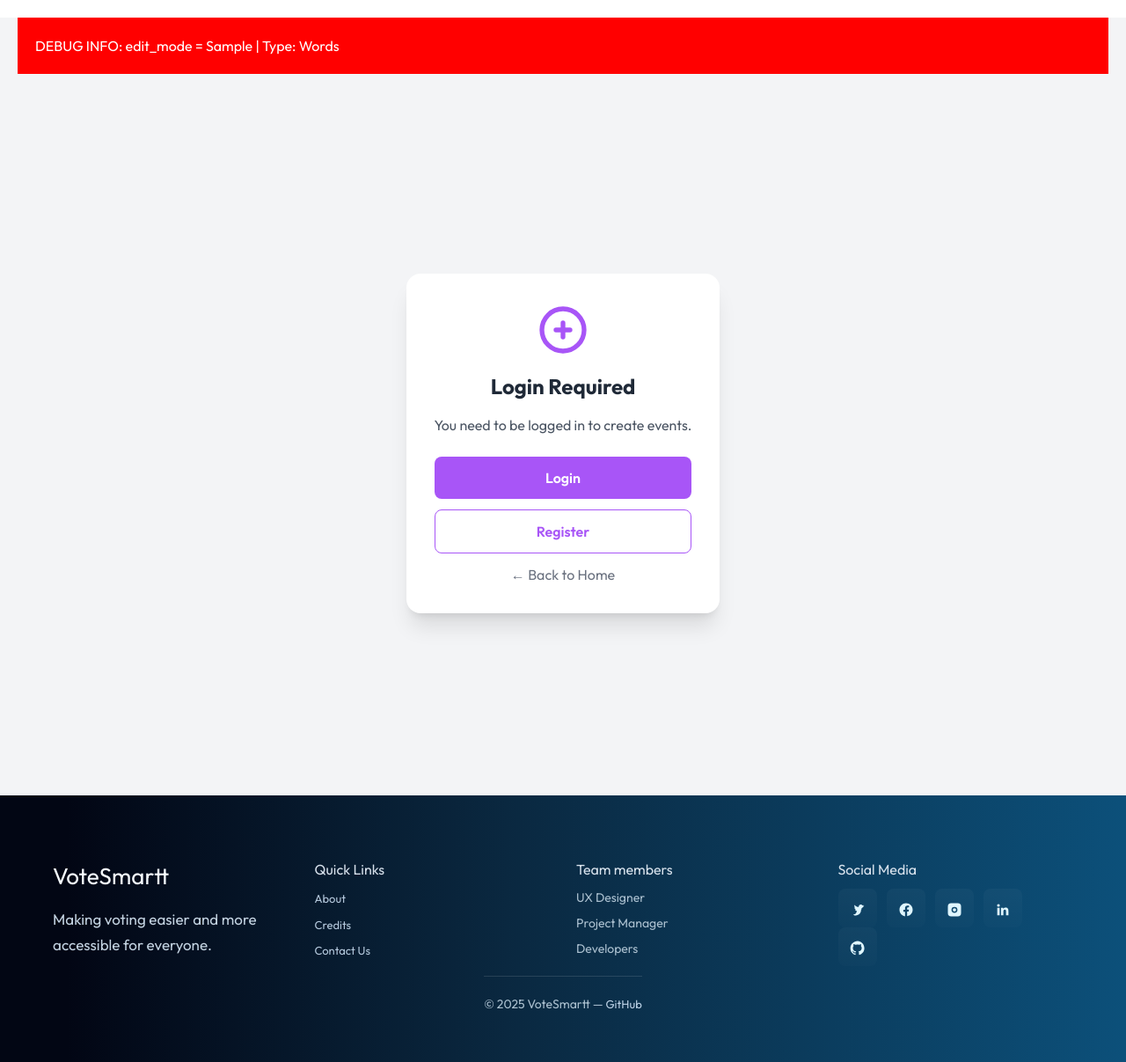
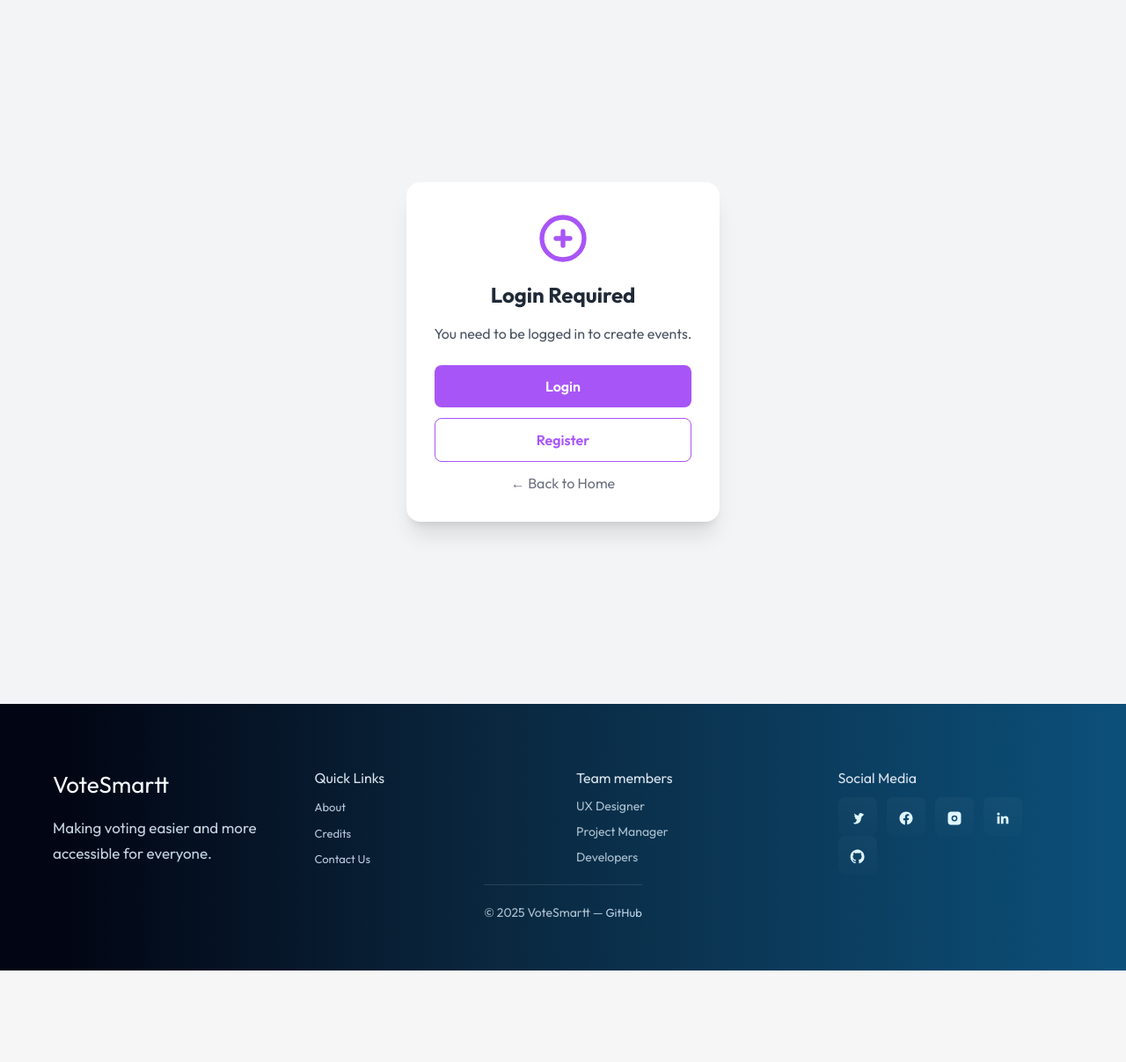
Before and after one commit to Jsingh651/project-golf-electronic-voting, a Flask app: template flask_app/templates/eventForms.html in a window 1280 px wide. Shown: the part 88-1295 px from the top of the page at 88% size. After the commit the page ends 1191 px from the top, so only its background shows below. Run offline with Flask 3, Linux system fonts and the light colour scheme; the template is opened without the code that fills it: most values are stand-ins (such as "Sample title", 1, 10 or a date in 2020); some libraries are stand-ins or nearby versions.

Commit message:
Rolled back debugging until render is current

```diff
--- a/flask_app/__init__.py
+++ b/flask_app/__init__.py
@@ -30,8 +30,3 @@ def page_not_found(e):
 	# include user session data so template can show contextual CTAs
 	ctx = get_user_session_data()
 	return render_template('404.html', **ctx), 404
-
-# Import controllers to register routes
-from flask_app.controllers import userController
-from flask_app.controllers import eventsController
-from flask_app.controllers import voteController
--- a/flask_app/controllers/eventsController.py
+++ b/flask_app/controllers/eventsController.py
@@ -18,10 +18,6 @@ def adminPage():
         return redirect(redirect_url)
     user_data = get_user_session_data()
     user_data['edit_mode'] = False  # Indicate creation mode
-
-    # DEBUG - Remove after testing
-    print(f"[ADMIN PAGE DEBUG] Rendering eventForms.html with edit_mode={user_data.get('edit_mode')}")
-    print(f"[ADMIN PAGE DEBUG] User data keys: {list(user_data.keys())}")
 
     return render_template('eventForms.html', **user_data)
 
--- a/flask_app/templates/eventForms.html
+++ b/flask_app/templates/eventForms.html
@@ -151,11 +151,6 @@
 
 {% block content %}
 <div id="page-root" class="bg-gray-100 min-h-screen" data-edit-mode="{{ '1' if edit_mode else '0' }}">
-    <!-- DEBUG: Remove this after testing -->
-    <div style="background: red; color: white; padding: 20px; margin: 20px;">
-        DEBUG INFO: edit_mode = {{ edit_mode }} | Type: {{ edit_mode.__class__.__name__ }}
-    </div>
-    <!-- END DEBUG -->
     {% if not logged_in %}
         <!-- Login prompt for unauthenticated users -->
         <div class="flex justify-center items-center min-h-screen">
```
